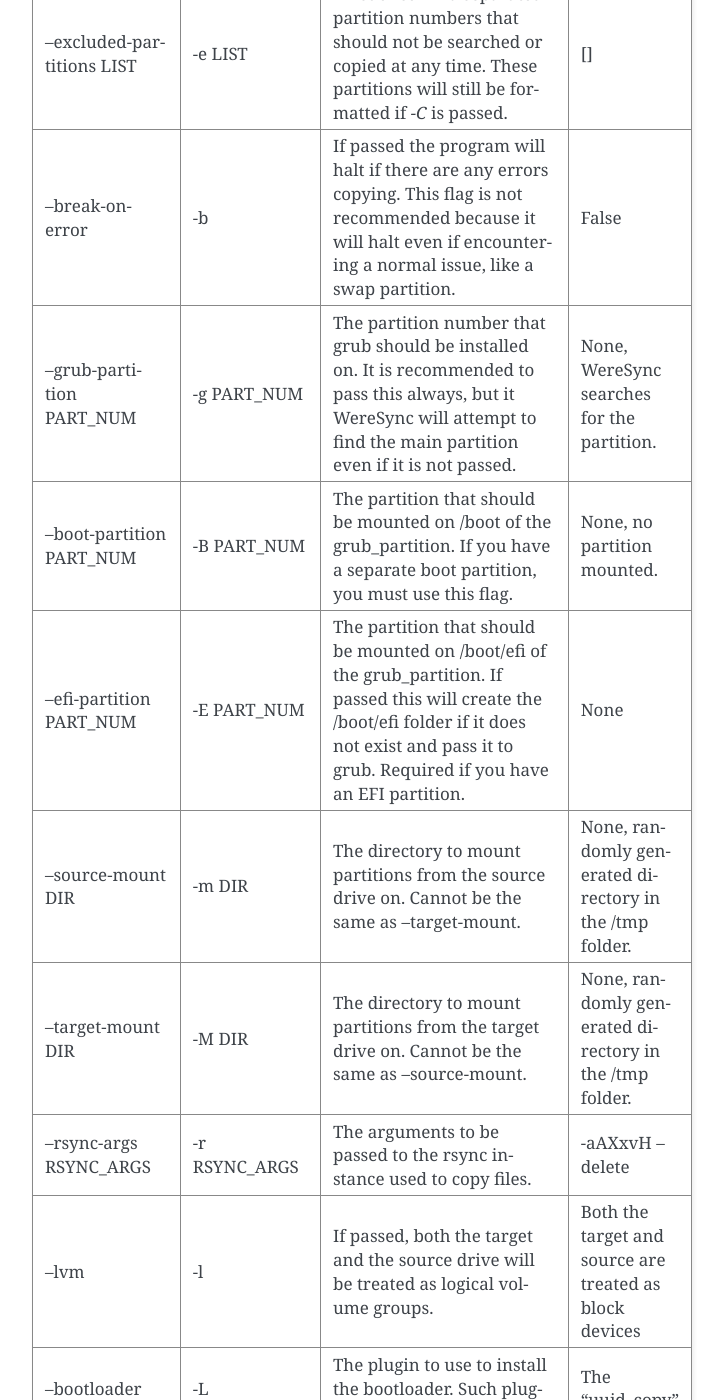
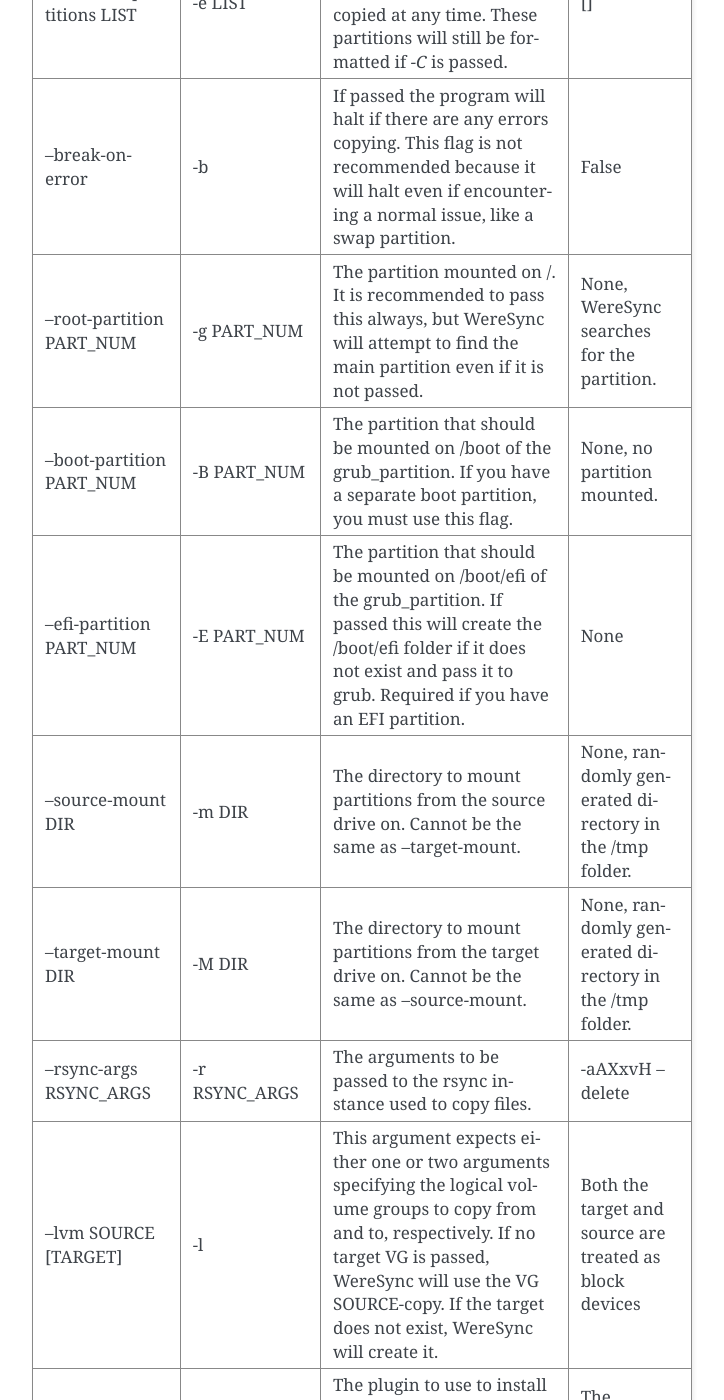
Before and after one commit to DonyorM/weresync, a Sphinx documentation site: the page built from docs/source/weresync.rst, in a window 1280 px wide and 1400 px high, scrolled down 3421 px. Shown: the whole window, without its empty margins (388-1112 px from the left). Built offline with Sphinx 7.4.7, drawn with Linux system fonts in a browser that asks for light colours; some of the changed text lies outside the part shown.

Commit message:
Update documentation for bootloaders and LVM support

```diff
--- a/docs/source/weresync.rst
+++ b/docs/source/weresync.rst
@@ -39,11 +39,17 @@ partitions, use the ``-C`` flag::
 On subsequent backups, you may not want to include the -C flag, since this can
 sometimes trigger unnecessary repartitioning.
 
-.. NOTE::
-   WereSync also supports copying Logical Volume Management (LVM) drives. Pass the
-   ``--lvm`` flag to the command to activate this feature. As of now, WereSync does
-   not support copying an LVM setup to a normal partition based setup or vice versa
+LVM
++++
 
+WereSync supports the copying of LVM drives with the `-l` flag::
+
+    $ sudo weresync -C -l -B 1 volume-group /dev/sda /dev/sdb
+
+It is highly recommended to pass which partition of the drive your boot
+partition is stored on, if you have a boot partition seperate from the VG.
+If you have your /boot folder inside the VG, your bootloader installation
+mileage may vary.
 
 Bootloader Installation
 -----------------------
@@ -78,9 +84,6 @@ If you have your boot folder on a seperate partition, be sure to let WereSync kn
     $ sudo weresync -E 1 -g 2 -B 3 /dev/sda /dev/sdb
 
 Obviously replace the numbers with the proper values for your system.
-
-.. NOTE::
-   WereSync will not try to make an LVM drive bootable.
 
 Bootloader Plugins
 ++++++++++++++++++
@@ -161,10 +164,10 @@ Usage::
        flag is not recommended because it will halt even if encountering a normal
        issue, like a swap partition.
      - False
-   * - --grub-partition PART_NUM
+   * - --root-partition PART_NUM
      - -g PART_NUM
-     - The partition number that grub should be installed on. It is recommended to
-       pass this always, but it WereSync will attempt to find the main partition
+     - The partition mounted on /. It is recommended to
+       pass this always, but WereSync will attempt to find the main partition
        even if it is not passed.
      - None, WereSync searches for the partition.
    * - --boot-partition PART_NUM
@@ -192,10 +195,12 @@ Usage::
      - -r RSYNC_ARGS
      - The arguments to be passed to the rsync instance used to copy files.
      - -aAXxvH --delete
-   * - --lvm
+   * - --lvm SOURCE [TARGET]
      - -l
-     - If passed, both the target and the source drive will be treated as
-       logical volume groups.
+     - This argument expects either one or two arguments specifying the
+       logical volume groups to copy from and to, respectively. If no target
+       VG is passed, WereSync will use the VG SOURCE-copy. If the target does
+       not exist, WereSync will create it.
      - Both the target and source are treated as block devices
    * - --bootloader BOOTLOADER
      - -L BOOTLOADER
```
Also changed, not shown: docs/source/bootloader.rst (+32 -0 lines), docs/source/gui.rst (+18 -2 lines), docs/source/img/gui-example.png, 5 other files.
